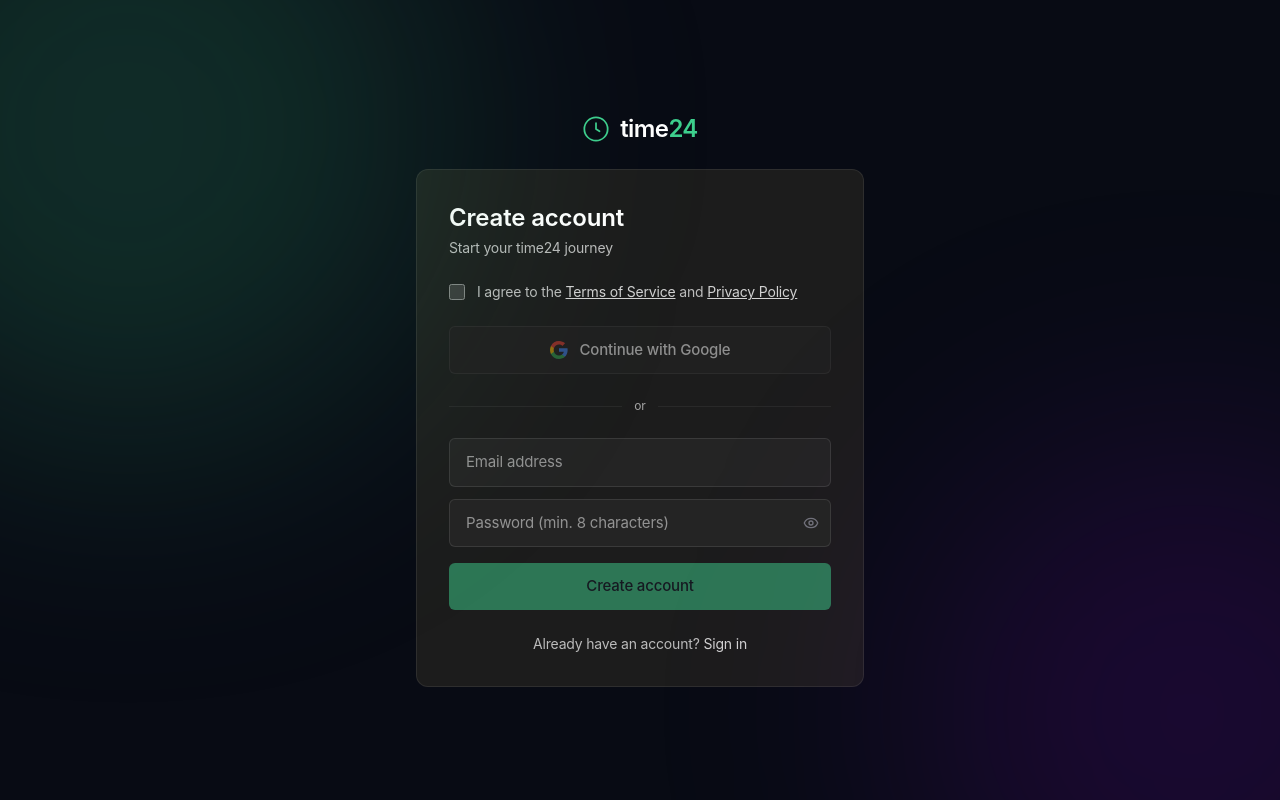
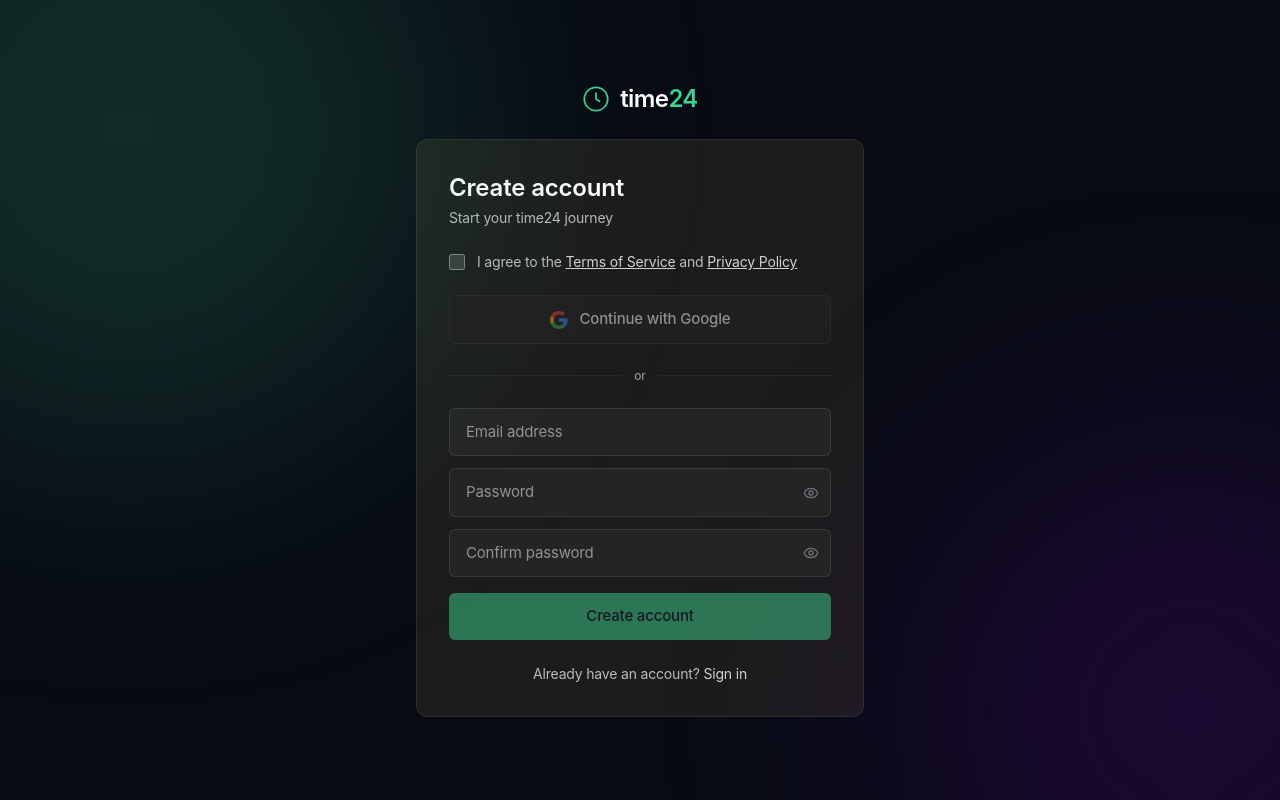
Before and after one commit to vchornyy12/time-app, a Next.js app: page /register in a window 1280 px wide. Built offline with nearby package versions, Linux system fonts and the light colour scheme.

Commit message:
Sign up improvements

```diff
--- a/app/(auth)/register/page.tsx
+++ b/app/(auth)/register/page.tsx
@@ -1,22 +1,51 @@
 'use client'
 
-import { useState } from 'react'
+import { useState, useMemo } from 'react'
 import Link from 'next/link'
-import { Loader2, Eye, EyeOff } from 'lucide-react'
+import { Loader2, Eye, EyeOff, Check, X } from 'lucide-react'
 import { createClient } from '@/lib/supabase/client'
 
+const PASSWORD_RULES = [
+  { id: 'length',  label: 'At least 8 characters',          test: (p: string) => p.length >= 8 },
+  { id: 'upper',   label: 'One uppercase letter',            test: (p: string) => /[A-Z]/.test(p) },
+  { id: 'lower',   label: 'One lowercase letter',            test: (p: string) => /[a-z]/.test(p) },
+  { id: 'number',  label: 'One number',                      test: (p: string) => /\d/.test(p) },
+  { id: 'special', label: 'One special character (!@#$…)',   test: (p: string) => /[^A-Za-z0-9]/.test(p) },
+]
+
 export default function RegisterPage() {
-  const [email, setEmail] = useState('')
-  const [password, setPassword] = useState('')
-  const [agreed, setAgreed] = useState(false)
-  const [error, setError] = useState<string | null>(null)
-  const [loading, setLoading] = useState(false)
+  const [email, setEmail]               = useState('')
+  const [password, setPassword]         = useState('')
+  const [confirm, setConfirm]           = useState('')
+  const [agreed, setAgreed]             = useState(false)
+  const [error, setError]               = useState<string | null>(null)
+  const [loading, setLoading]           = useState(false)
   const [googleLoading, setGoogleLoading] = useState(false)
-  const [success, setSuccess] = useState(false)
+  const [success, setSuccess]           = useState(false)
   const [showPassword, setShowPassword] = useState(false)
+  const [showConfirm, setShowConfirm]   = useState(false)
+  const [passwordTouched, setPasswordTouched] = useState(false)
+  const [confirmTouched, setConfirmTouched]   = useState(false)
+
+  const rules = useMemo(() => PASSWORD_RULES.map(r => ({ ...r, passed: r.test(password) })), [password])
+  const allRulesPassed = rules.every(r => r.passed)
+  const passwordsMatch = password === confirm
+  const confirmError   = confirmTouched && confirm.length > 0 && !passwordsMatch
 
   async function handleSubmit(e: React.FormEvent) {
     e.preventDefault()
+    setPasswordTouched(true)
+    setConfirmTouched(true)
+
+    if (!allRulesPassed) {
+      setError('Please meet all password requirements.')
+      return
+    }
+    if (!passwordsMatch) {
+      setError('Passwords do not match.')
+      return
+    }
+
     setLoading(true)
     setError(null)
 
@@ -61,16 +90,12 @@
     return (
       <div className="glass-card w-full max-w-md p-8 flex flex-col gap-4 text-center">
         <div className="text-4xl">📬</div>
-        <h1 className="text-xl font-semibold " style={{ color: 'var(--text-primary)' }}>Check your email</h1>
+        <h1 className="text-xl font-semibold" style={{ color: 'var(--text-primary)' }}>Check your email</h1>
         <p className="text-sm" style={{ color: 'var(--text-tertiary)' }}>
           We sent a confirmation link to <span style={{ color: 'var(--text-secondary)' }}>{email}</span>. Click it
           to activate your account.
         </p>
-        <Link
-          href="/login"
-          className="mt-2 text-sm transition-colors"
-          style={{ color: 'var(--text-tertiary)' }}
-        >
+        <Link href="/login" className="mt-2 text-sm transition-colors" style={{ color: 'var(--text-tertiary)' }}>
           Back to sign in
         </Link>
       </div>
@@ -132,14 +157,16 @@
           aria-label="Email address"
           className="glass-input"
         />
+
+        {/* Password */}
         <div className="relative">
           <input
             type={showPassword ? 'text' : 'password'}
-            placeholder="Password (min. 8 characters)"
+            placeholder="Password"
             autoComplete="new-password"
-            minLength={8}
             value={password}
-            onChange={(e) => setPassword(e.target.value)}
+            onChange={(e) => { setPassword(e.target.value); setPasswordTouched(true) }}
+            onBlur={() => setPasswordTouched(true)}
             required
             aria-label="Password"
             className="glass-input w-full pr-10"
@@ -153,7 +180,55 @@
             {showPassword ? <EyeOff className="w-4 h-4" /> : <Eye className="w-4 h-4" />}
           </button>
         </div>
-        <button type="submit" disabled={loading || !agreed} className="btn-primary mt-1">
+
+        {/* Strength checklist — shown once user starts typing */}
+        {passwordTouched && password.length > 0 && (
+          <ul className="flex flex-col gap-1 px-1">
+            {rules.map(r => (
+              <li key={r.id} className="flex items-center gap-2 text-xs">
+                {r.passed
+                  ? <Check className="w-3.5 h-3.5 shrink-0" style={{ color: 'var(--accent)' }} />
+                  : <X     className="w-3.5 h-3.5 shrink-0" style={{ color: 'rgba(239,68,68,0.7)' }} />
+                }
+                <span style={{ color: r.passed ? 'var(--text-tertiary)' : 'rgba(239,68,68,0.85)' }}>
+                  {r.label}
+                </span>
+              </li>
+            ))}
+          </ul>
+        )}
+
+        {/* Confirm password */}
+        <div className="relative">
+          <input
+            type={showConfirm ? 'text' : 'password'}
+            placeholder="Confirm password"
+            autoComplete="new-password"
+            value={confirm}
+            onChange={(e) => { setConfirm(e.target.value); setConfirmTouched(true) }}
+            onBlur={() => setConfirmTouched(true)}
+            required
+            aria-label="Confirm password"
+            className={`glass-input w-full pr-10 ${confirmError ? 'glass-input-error' : ''}`}
+          />
+          <button
+            type="button"
+            onClick={() => setShowConfirm((v) => !v)}
+            aria-label={showConfirm ? 'Hide confirm password' : 'Show confirm password'}
+            className="absolute right-3 top-1/2 -translate-y-1/2 text-zinc-500 hover:text-zinc-300 transition-colors"
+          >
+            {showConfirm ? <EyeOff className="w-4 h-4" /> : <Eye className="w-4 h-4" />}
+          </button>
+        </div>
+        {confirmError && (
+          <p className="text-xs" style={{ color: 'rgba(239,68,68,0.85)' }}>Passwords do not match.</p>
+        )}
+
+        <button
+          type="submit"
+          disabled={loading || !agreed}
+          className="btn-primary mt-1"
+        >
           {loading && <Loader2 className="w-4 h-4 animate-spin" />}
           Create account
         </button>
```
